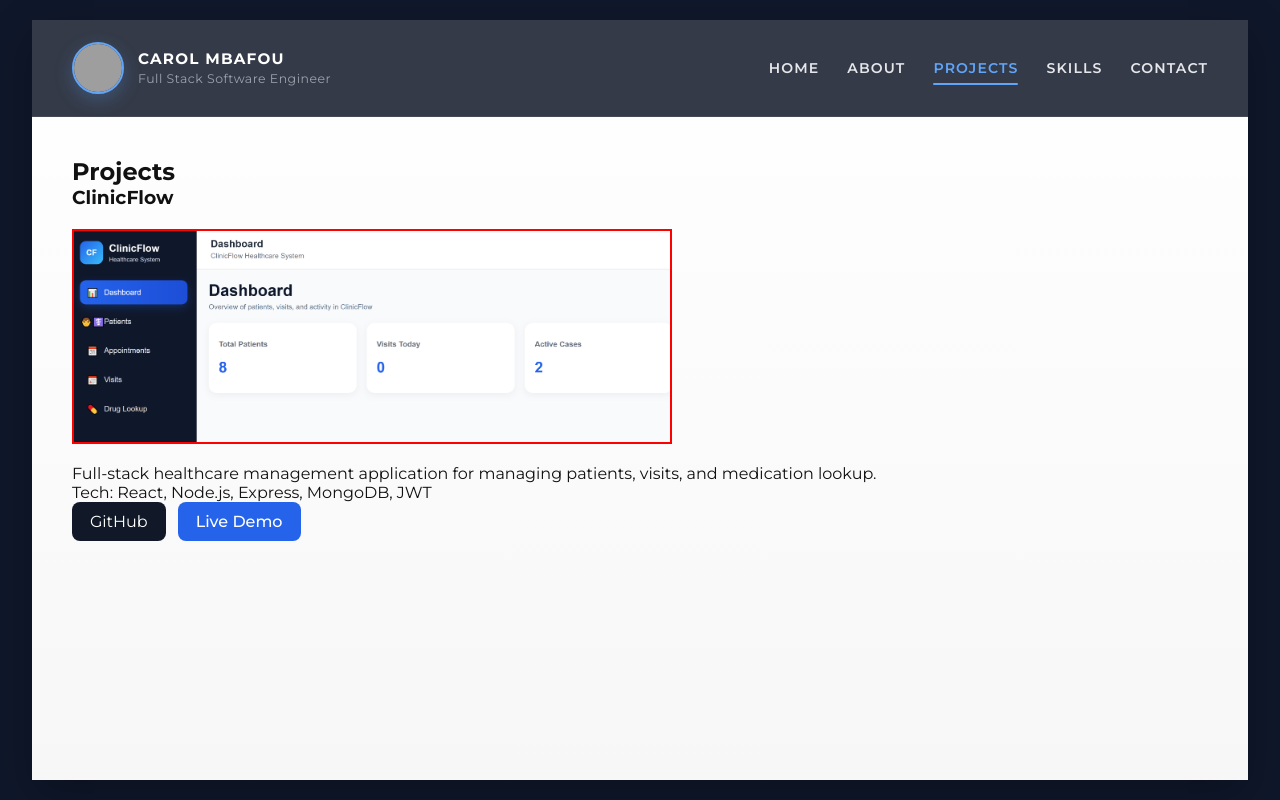
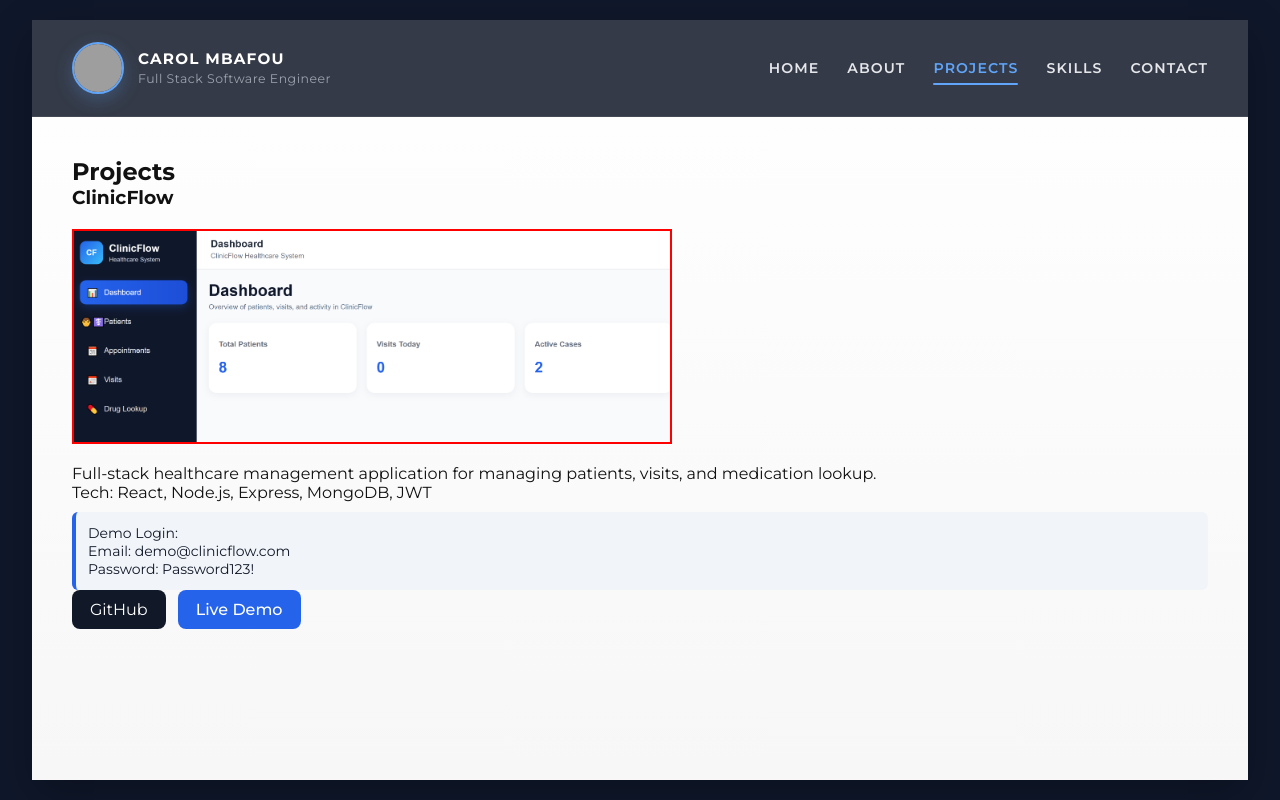
Before and after one commit to mbafousu/Portfolio, a React app: page /projects in a window 1280 px wide. Built offline with nearby package versions, Linux system fonts and the light colour scheme; grey boxes are pictures that could not be loaded; the HTML template or start-up script is replaced by a standard one.

Commit message:
feat: add demo credentials to portfolio project

```diff
--- a/src/index.css
+++ b/src/index.css
@@ -108,3 +108,12 @@ a {
   padding: 10px 18px;
   border-radius: 8px;
 }
+.demo-credentials {
+  margin-top: 10px;
+  padding: 12px;
+  background: #f1f5f9;
+  border-left: 4px solid #2563eb;
+  border-radius: 6px;
+  font-size: 14px;
+  color: #111827;
+}
--- a/src/pages/Projects.jsx
+++ b/src/pages/Projects.jsx
@@ -25,6 +25,12 @@ export default function Projects() {
 
         <p>Tech: React, Node.js, Express, MongoDB, JWT</p>
 
+<p className="demo-credentials">
+  Demo Login: <br />
+  Email: demo@clinicflow.com <br />
+  Password: Password123!
+</p>
+
         <div style={{ display: "flex", gap: "12px" }}>
           <a
             href="https://github.com/mbafousu/ClinicFlow"
```
